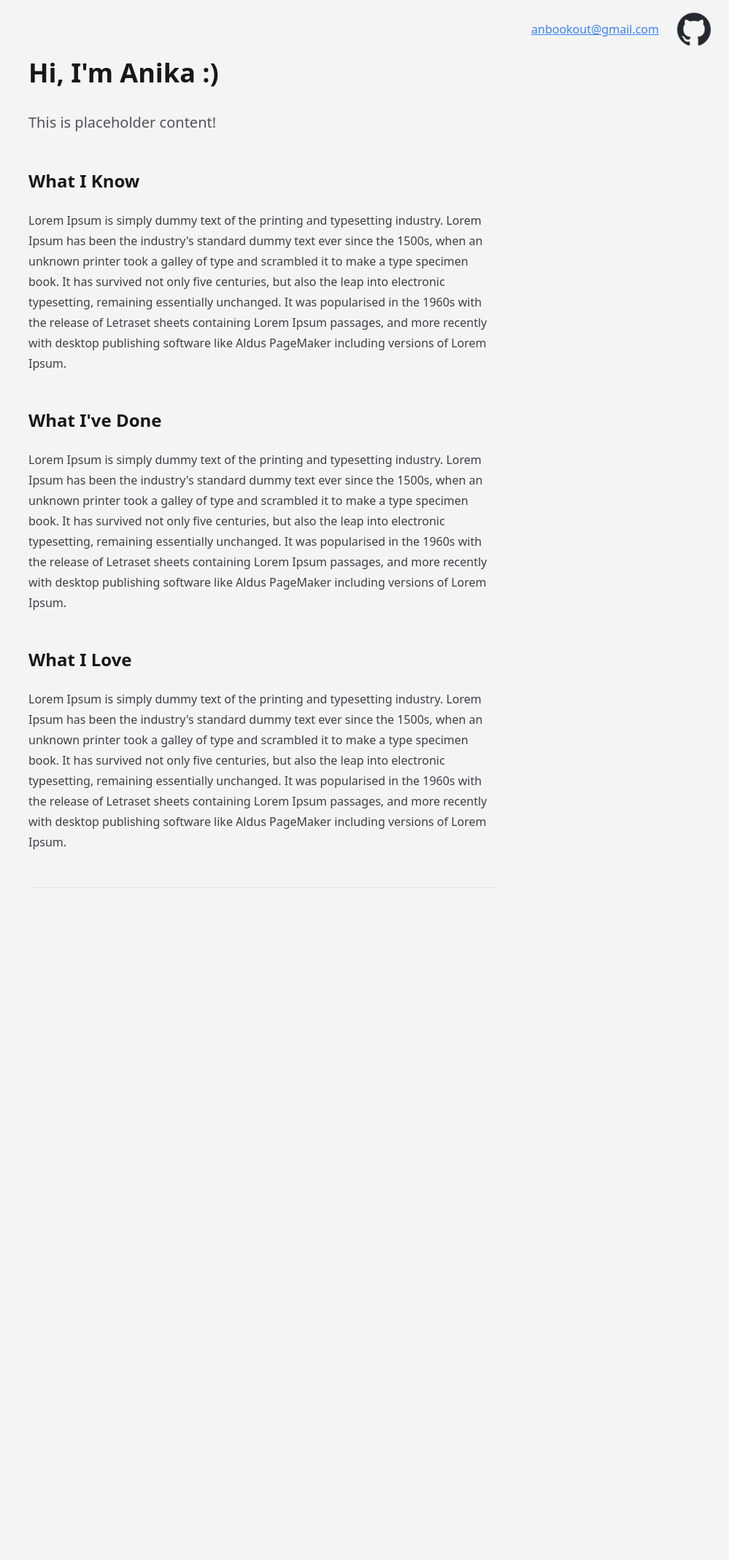
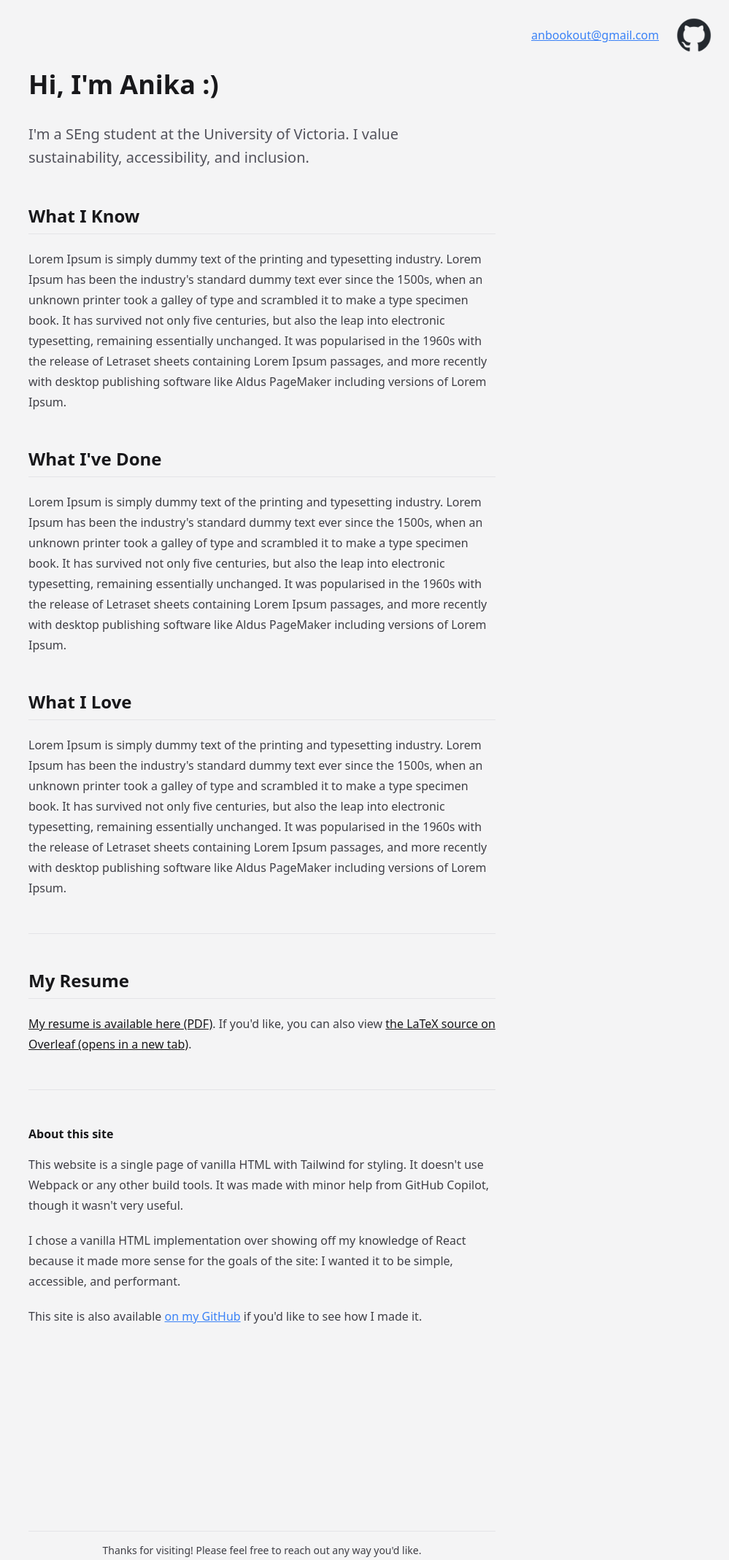
Before and after one commit to abookout/site, a website: page index.html in a window 1280 px wide. Shown: the whole page at 73% size, without its empty margins (281-1280 px from the left). Before the commit the page ends 1265 px from the top, so only its background shows below. Drawn offline with Linux system fonts and the light colour scheme.

Commit message:
Sticky headers, mobile-first styles, added resume

```diff
--- a/index.html
+++ b/index.html
@@ -2,6 +2,7 @@
 <html lang="en">
   <head>
     <meta charset="UTF-8" />
+    <meta name="viewport" content="width=device-width, initial-scale=1.0" />
     <title>Anika Bookout</title>
     <link href="/dist/output.css" rel="stylesheet" />
   </head>
@@ -10,24 +11,33 @@
     <!-- TODO: skip to content unnecessary unless done nav -->
     <!-- <a href="#main-content" class="skip-to-content">Skip to main content</a> -->
     <header
-      class="not-prose h-20 sticky top-0 bg-inherit flex flex-nowrap justify-end items-center py-4 gap-x-6"
+      class="not-prose h-16 md:h-24 sticky top-0 bg-inherit flex flex-nowrap justify-end items-center gap-x-6 px-6"
     >
       <a href="mailto:anbookout@gmail.com" class="link">anbookout@gmail.com</a>
       <a
         href="https://github.com/abookout"
         target="_blank"
         title="Anika's GitHub repository (opens in a new tab)"
-        ><img src="media/github-mark.png" alt="GitHub logo" class="w-12 h-12"
+        ><img
+          src="media/github-mark.png"
+          alt="GitHub logo"
+          class="w-10 md:w-12 h-10 md:h-12"
       /></a>
-      <hr />
     </header>
 
     <!-- TODO: nav -->
-    <main id="main-content" class="mx-10 md:mx-24 lg:mx-[25vw]">
+    <main id="main-content" class="mx-4 md:mx-24 lg:mx-[25vw]">
       <h1>Hi, I'm Anika :)</h1>
-      <p class="lead">This is placeholder content!</p>
-      <h2 class="sticky top-10">What I Know</h2>
+      <p class="lead">
+        I'm a SEng student at the University of Victoria. I value
+        sustainability, accessibility, and inclusion.
+      </p>
+      <div class="sticky-header">
+        <h2>What I Know</h2>
+        <hr class="m-0 -mt-4" />
+      </div>
       <p>
+        <!-- C++, React/CSS, JS/TS, Python,  -->
         Lorem Ipsum is simply dummy text of the printing and typesetting
         industry. Lorem Ipsum has been the industry's standard dummy text ever
         since the 1500s, when an unknown printer took a galley of type and
@@ -38,8 +48,14 @@
         with desktop publishing software like Aldus PageMaker including versions
         of Lorem Ipsum.
       </p>
-      <h2 class="sticky top-10">What I've Done</h2>
+      <div class="sticky-header">
+        <h2>What I've Done</h2>
+        <hr class="m-0 -mt-4" />
+      </div>
       <p>
+        <!-- fire sim, ythonpay, nes emu -->
+        <!-- TODO: implement ythonpay interpreter??? http://skulpt.org/using.html -->
+        <!-- also work experience -->
         Lorem Ipsum is simply dummy text of the printing and typesetting
         industry. Lorem Ipsum has been the industry's standard dummy text ever
         since the 1500s, when an unknown printer took a galley of type and
@@ -50,8 +66,12 @@
         with desktop publishing software like Aldus PageMaker including versions
         of Lorem Ipsum.
       </p>
-      <h2 class="sticky top-10">What I Love</h2>
+      <div class="sticky-header">
+        <h2>What I Love</h2>
+        <hr class="m-0 -mt-4" />
+      </div>
       <p>
+        <!-- my language, running, birding?, learning -->
         Lorem Ipsum is simply dummy text of the printing and typesetting
         industry. Lorem Ipsum has been the industry's standard dummy text ever
         since the 1500s, when an unknown printer took a galley of type and
@@ -63,6 +83,47 @@
         of Lorem Ipsum.
       </p>
       <hr />
+      <!-- <h2 class="sticky top-16">My resume</h2> -->
+
+      <div class="sticky-header">
+        <h2>My Resume</h2>
+        <hr class="m-0 -mt-4" />
+      </div>
+      <p>
+        <a href="media/Anika_Bookout_Resume.pdf"
+          >My resume is available here (PDF)</a
+        >. If you'd like, you can also view
+        <a target="_blank" href="https://www.overleaf.com/read/ytspcwbxtgmj"
+          >the LaTeX source on Overleaf (opens in a new tab)</a
+        >.
+      </p>
+      <hr />
+      <h2 class="text-base font-bold">About this site</h2>
+      <p>
+        This website is a single page of vanilla HTML with Tailwind for styling.
+        It doesn't use Webpack or any other build tools. It was made with minor
+        help from GitHub Copilot, though it wasn't very useful.
+        <!-- CD is done using Cloudflare Pages, which is where this site is hosted. My usual CI/CD
+        pipeline uses GitHub Actions, but Cloudflare had the functionality, so I
+        went with that instead. -->
+      </p>
+      <p>
+        I chose a vanilla HTML implementation over showing off my knowledge of
+        React because it made more sense for the goals of the site: I wanted it
+        to be simple, accessible, and performant.
+      </p>
+      <p>
+        This site is also available
+        <a class="link" href="https://github.com/abookout/site">on my GitHub</a>
+        if you'd like to see how I made it.
+      </p>
+      <!-- Space at the bottom of the page (I like to read in the middle of the screen) -->
+      <div class="mt-[20vh] lg:mt-[35vh]"></div>
+      <!-- <div class="mt-[25vh]"></div> -->
+      <hr class="mb-4" />
+      <p class="text-sm text-center">
+        Thanks for visiting! Please feel free to reach out any way you'd like.
+      </p>
     </main>
   </body>
 </html>
--- a/styles.css
+++ b/styles.css
@@ -21,4 +21,8 @@
   .link {
     @apply text-blue-500 hover:text-blue-700 underline;
   }
+
+  .sticky-header {
+    @apply sticky top-16 bg-zinc-100;
+  }
 }
```
Also changed, not shown: dist/output.css, 1 other file.
